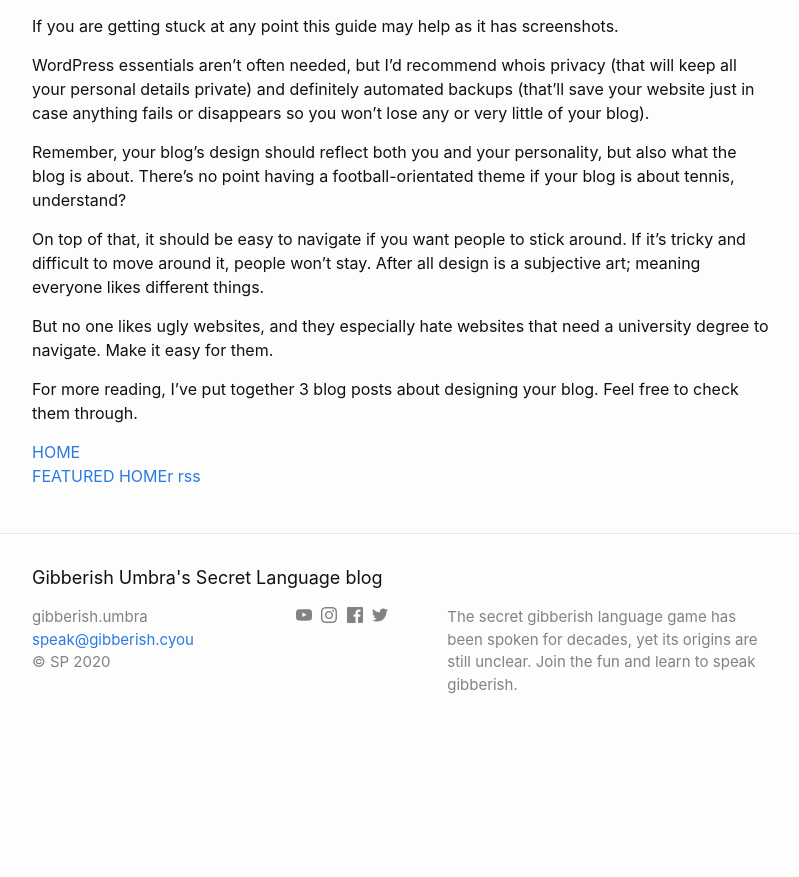
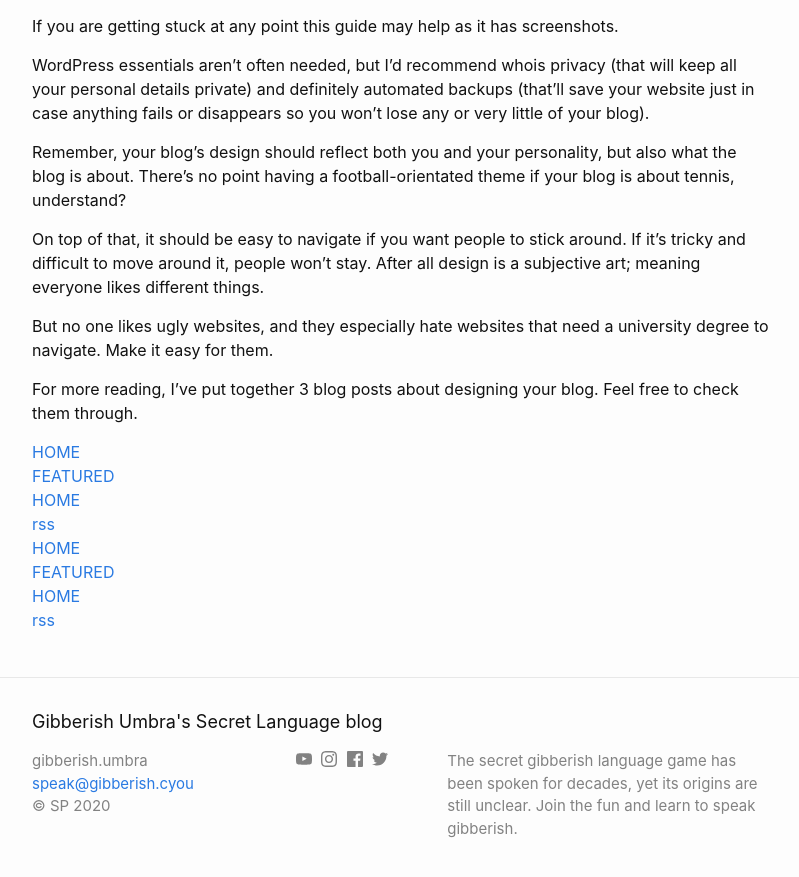
Before and after one commit to cvk/gibberish-language-blog, a Jekyll site: the page built from about.markdown, in a window 1280 px wide and 900 px high, scrolled down 1774 px. Shown: the top 877 px of the window, without its empty margins (238-1037 px from the left). Built offline with Jekyll 4.4.1, drawn with Linux system fonts in a browser that asks for light colours; before the commit the page ends 2530 px from its top, so only the background shows below that.

Commit message:
seo... almost there

```diff
--- a/about.markdown
+++ b/about.markdown
@@ -50,6 +50,10 @@
 For more reading, I’ve put together 3 blog posts about designing your blog. Feel free to check them through.
 
 [HOME](https://gibberish.cyou)<br>
-[FEATURED](https://gibberish.cyou/can-learn-to-speak-gibberish/first-post)
-[HOMEr](https://gibberish.cyou)
-[rss](https://gibberish.cyou/feed.xml)
+[FEATURED](https://gibberish.cyou/can-learn-to-speak-gibberish/first-post)<br>
+[HOME](https://gibberish.cyou)<br>
+[rss](https://gibberish.cyou/feed.xml)<br>
+[HOME](https://gibberish.cyou)<br>
+[FEATURED](https://gibberish.cyou/can-learn-to-speak-gibberish/first-post)<br>
+[HOME](https://gibberish.cyou)<br>
+[rss](https://gibberish.cyou/feed.xml)<br>
```
